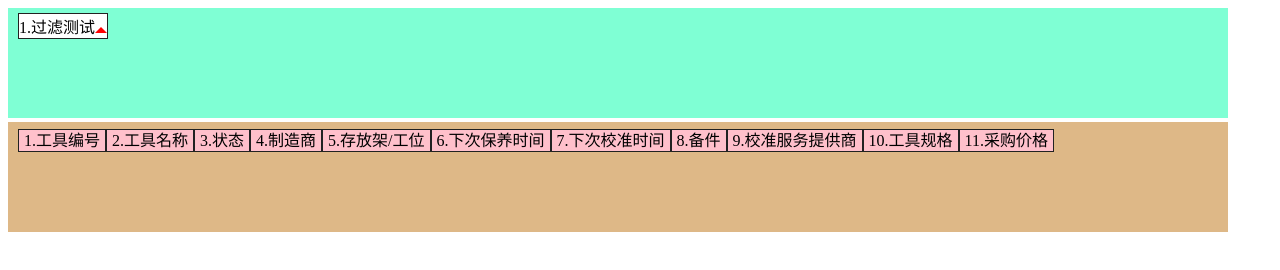
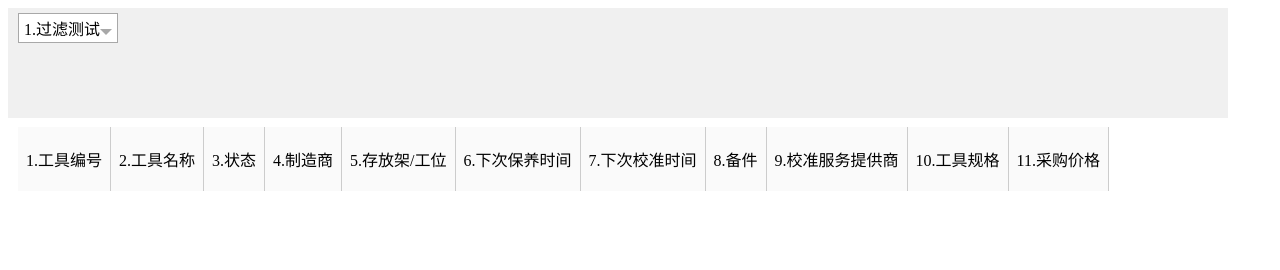
Before and after one commit to wanjingzhang/Infomass-Self-Learning, a plain HTML site: page tableTree/index.html in a window 1280 px wide. Both pictures are taken after a click on the element "1.工具编号". Drawn offline with Linux system fonts and the light colour scheme.

Commit message:
change the style of the table

```diff
--- a/tableTree/css/tableTree.css
+++ b/tableTree/css/tableTree.css
@@ -3,7 +3,7 @@
     width: 1200px;
 }
 .filterC{
-    background-color: aquamarine;
+    background-color: rgb(240,240,240);
     min-height: 100px;
     width: 100%;
     display: inline-block;
@@ -11,7 +11,7 @@
 }
 
 .tableH{
-    background-color: burlywood;
+    background-color: rgb(255,255,255);
     min-height: 100px;
     overflow: auto;
     width: 100%;
@@ -23,8 +23,8 @@
     display: inline-block;
     background-color: white;
     cursor: pointer;
-    /* margin: 2px 5px; */
-    border: 1px solid #222;
+    padding: 2px 5px;
+    border: 1px solid #a8a8a8;
     float: left;
     position:relative;
 }
@@ -45,21 +45,21 @@
     border-bottom: 1px solid #a8a8a8;
     border-left: 1px solid #a8a8a8;
     left: calc(-30% - 2px);
-    top: calc(-50% + 4px) ;
+    top: calc(-50% + 11px);
     position:absolute;
     z-index: 0;
 }
 
 .filterC > div.asc:after{
     content:"";
-    border-top:solid 6px red;
+    border-top: solid 6px #a8a8a8;
     border-left:solid 6px transparent;
     border-right:solid 6px transparent;
     display: inline-block;
 }
 .filterC > div.desc:after{
     content:"";
-    border-bottom: solid 6px red;
+    border-bottom: solid 6px #a8a8a8;
     border-left:solid 6px transparent;
     border-right:solid 6px transparent;
     display: inline-block;
@@ -103,12 +103,12 @@
 
 .tableH > div{
     display: inline;
-    background-color: pink;
+    background-color: rgb(250,250,250);
     cursor: pointer;
     /* margin: 2px 5px; */
-    border: 1px solid #222;
-    padding: 2px 5px;
-    /* float: left; */
+    border-right: 1px solid #ccc;
+    padding: 20px 8px;
+    float: left;
 }
 
 /* 虚拟拖动 */
--- a/tableTree/js/tableTree.js
+++ b/tableTree/js/tableTree.js
@@ -15,20 +15,23 @@ var tableTree = function () {
      */
     function itemMouseDown(eMouseDown) {
         // console.log("itemMouseDown");
-        firstTime = new Date().getTime();
         var startIndex = $(this).data("id");
         var endIndex;
         // 鼠标按下时获取当前的类型
         startType = $(this).data("type");
+        if(startType == "filter"){
+            firstTime = new Date().getTime();
+        }
         // 状态3 B内元素的拖动
         flag = true;
-        $('#info').css({
-            display: 'block'
-        });
         $('#info').html($(this).html());
         $(document).mousemove(function (e) {
             // console.log("doc.mouseMove");
             if (flag) {
+                $('#info').css({
+                    display: 'block'
+                });
+
                 var e = e || window.event;
                 var x = e.clientX + 15 + 'px';
                 var y = e.clientY + 15 + 'px';
@@ -87,8 +90,8 @@ var tableTree = function () {
             /**
              * 单击元素排序
              */
-            if( (lastTime - firstTime) < 200){
-                filters[startIndex]["sort"] = (filters[startIndex]["sort"] == "asc" ? "desc":"asc");
+            if( (lastTime - firstTime) < 100 && startType == "filter"){
+                filters[startIndex].sort = (filters[startIndex].sort == "asc" ? "desc":"asc");
             }
             // console.log("doc.mouseUp");
             flag = false;
@@ -159,7 +162,7 @@ var tableTree = function () {
         initDisplay(vTableData.tableHeader, vTableData.filters);
 
         // 初始化arrow的位置
-        var h = $('#tableH div').height();
+        var h = $('#tableH .item:nth-child(1)').outerHeight();
         $('.arrow-up').css({
             'margin-top': h
         });
```
